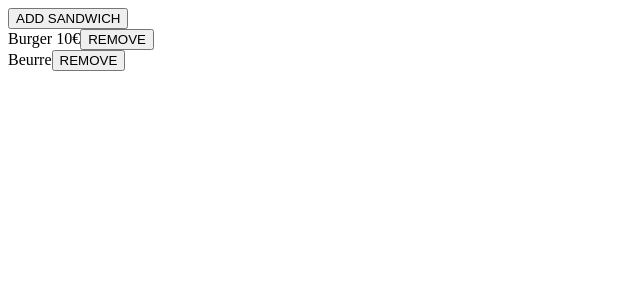
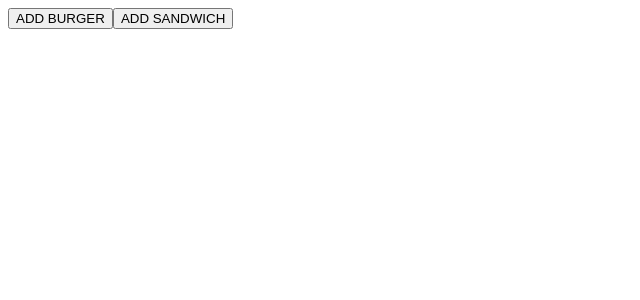
Before and after one commit to wishtack-training/wt-training-angular, an Angular app: page / in a window 1280 px wide. Shown: the top 300 px of the page, without its empty margins (0-640 px from the left). Built offline with nearby package versions, Linux system fonts and the light colour scheme.

Commit message:
✅ <wt-cart-detail> can add and remove sandwiches.

```diff
--- a/src/app/cart/cart-detail/cart-detail.component.html
+++ b/src/app/cart/cart-detail/cart-detail.component.html
@@ -1,10 +1,18 @@
-<button>ADD SANDWICH</button>
+<button
+    type="button"
+    (click)="addBurger()">ADD BURGER
+</button>
 
-<div>
-    <span>Burger 10€</span>
-    <button>REMOVE</button>
+<button
+    type="button"
+    (click)="addSandwich()">ADD SANDWICH
+</button>
+
+<div *ngFor="let sandwich of getSandwichList()">
+    <span>{{ sandwich.title }}</span>
+    <span>{{ sandwich.price | currency:'EUR' }}</span>
+    <button
+        type="button"
+        (click)="removeSandwich(sandwich)">REMOVE
+    </button>
 </div>
-<div>
-    <span>Beurre</span>
-    <button>REMOVE</button>
-</div>
--- a/src/app/cart/cart-detail/cart-detail.component.ts
+++ b/src/app/cart/cart-detail/cart-detail.component.ts
@@ -1,20 +1,32 @@
-import { Component, OnInit } from '@angular/core';
+import { Component } from '@angular/core';
 import { Cart } from '../cart';
+import { Sandwich } from '../sandwich';
 
 @Component({
     selector: 'wt-cart-detail',
     templateUrl: './cart-detail.component.html',
     styleUrls: ['./cart-detail.component.scss']
 })
-export class CartDetailComponent implements OnInit {
+export class CartDetailComponent {
 
-    cart = new Cart();
+    private _cart = new Cart();
 
-    constructor() {
+    addSandwich() {
+        const title = prompt('title');
+        const price = parseFloat(prompt('price'));
+        const sandwich = new Sandwich(title, price);
+        this._cart.addSandwich(sandwich);
     }
 
-    ngOnInit() {
-        // this.cart.addSandwich(new )
+    getSandwichList() {
+        return this._cart.getSandwichList();
     }
 
+    removeSandwich(sandwich: Sandwich) {
+        this._cart.removeSandwich(sandwich);
+    }
+
+    addBurger() {
+        this._cart.addSandwich(new Sandwich('Burger', 10));
+    }
 }
```
